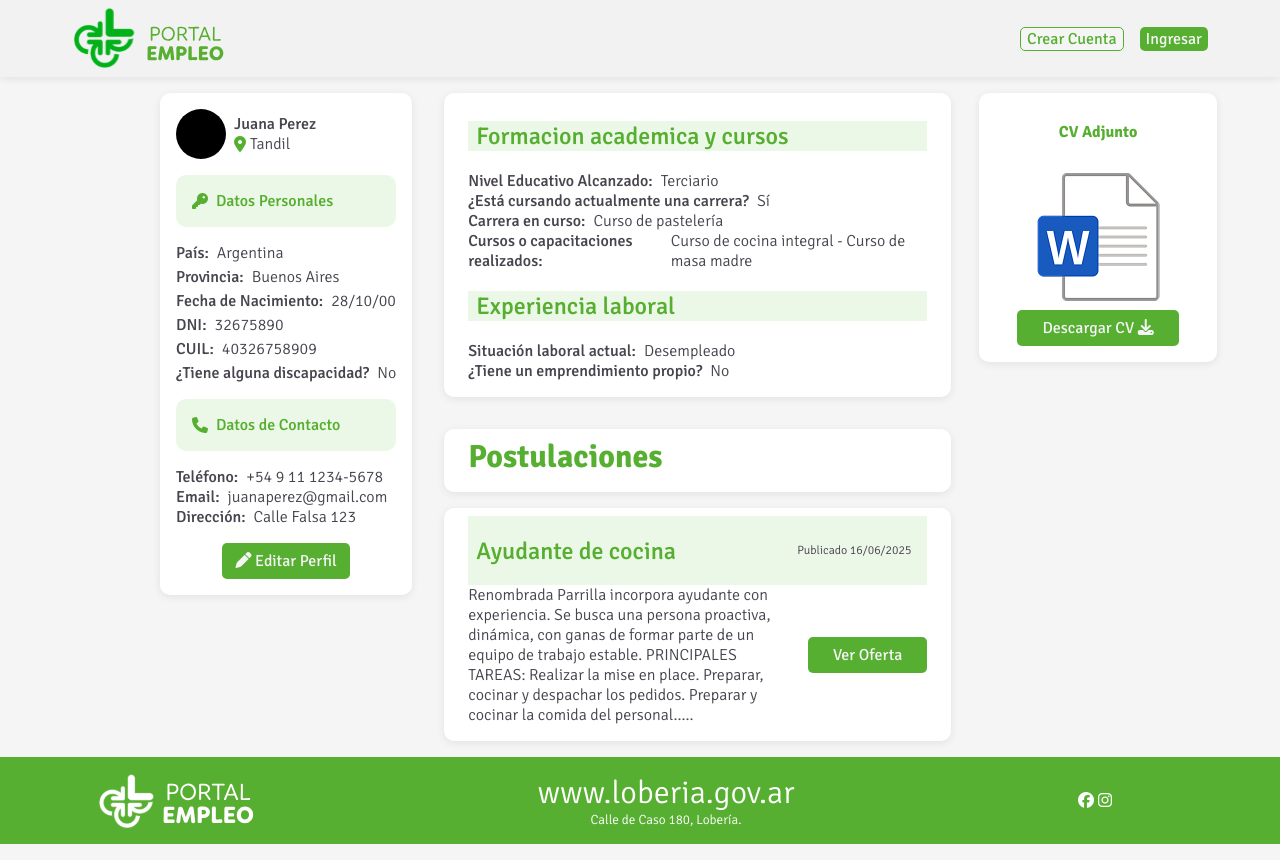
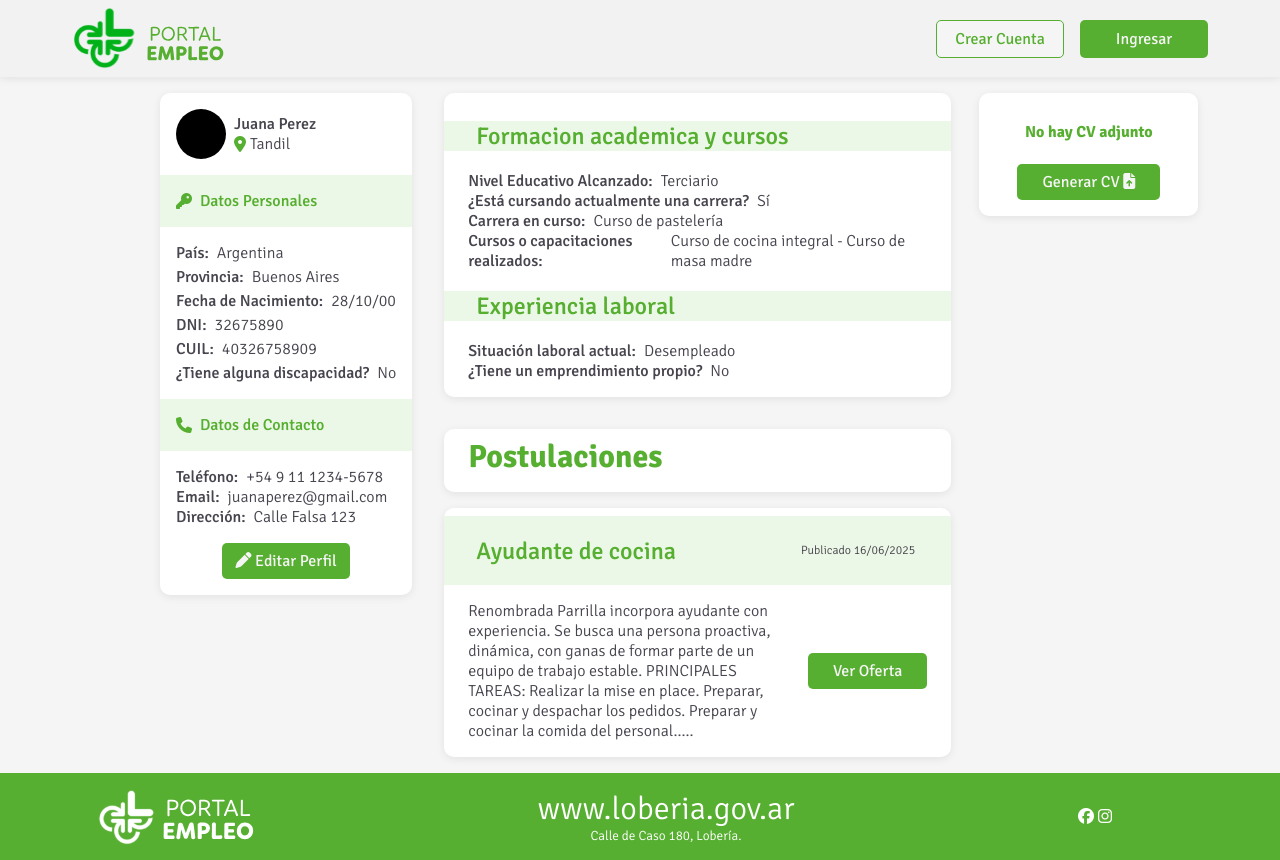
Before and after one commit to Luciana444/PortalEmpleoLoberiaPPS, an Angular app in the folder Frontend/portal-trabajo/: page /employee-profile in a window 1280 px wide. Built offline with nearby package versions, Linux system fonts and the light colour scheme; no server answers.

Commit message:
Agregado boton generar CV

```diff
--- a/Frontend/portal-trabajo/src/app/academic-background/academic-background.component.scss
+++ b/Frontend/portal-trabajo/src/app/academic-background/academic-background.component.scss
@@ -54,6 +54,12 @@ p, h5{
 .title-wrapper, .postulation-title{
     background-color: #ECF8E7;
     padding-left: 0.5rem;
+    margin-left: -2rem;
+    width: 120%;
+}
+
+.title-wrapper > h2, .postulation-title > h2{
+    margin-left: 2rem;
 }
 
 .postulation-title{
@@ -73,11 +79,16 @@ h2{
     align-items: center;
     flex-direction: row;
     justify-content: space-between;
+    padding-top: 1rem;
 }
 
 .postulation-date{
     margin-left: auto;
     color: $text-color;
     font-size: 0.75rem;
-    margin-right: 1rem;
+    margin-right: 5rem;
 }
+
+main, .postulations{
+    overflow: hidden;
+}
--- a/Frontend/portal-trabajo/src/app/attatch-cv/attatch-cv.component.html
+++ b/Frontend/portal-trabajo/src/app/attatch-cv/attatch-cv.component.html
@@ -1,4 +1,5 @@
 <div>
+    @if (hasCV) {
     <h4>CV Adjunto</h4>
 
     <img src="/word.png" alt="">
@@ -6,4 +7,12 @@
     <button>
         Descargar CV <i class="fa-solid fa-download"></i>
     </button>
+    } @else {
+    <h4>No hay CV adjunto</h4>
+
+    <button>
+        Generar CV <i class="fa-solid fa-file-upload"></i>
+    </button>
+    }
+
 </div>
--- a/Frontend/portal-trabajo/src/app/attatch-cv/attatch-cv.component.ts
+++ b/Frontend/portal-trabajo/src/app/attatch-cv/attatch-cv.component.ts
@@ -7,5 +7,6 @@ import { Component } from '@angular/core';
   styleUrl: './attatch-cv.component.scss'
 })
 export class AttatchCvComponent {
+  hasCV = false;
 
 }
--- a/Frontend/portal-trabajo/src/app/header/header.component.scss
+++ b/Frontend/portal-trabajo/src/app/header/header.component.scss
@@ -66,9 +66,10 @@ button .logout{
     background-color: transparent;
 }
 
-
-
-
+button{
+    width: 8rem;
+    padding: 8px 2px;
+}
 
 @media (max-width: 600px) {
     .small-logo > svg {
--- a/Frontend/portal-trabajo/src/app/landing/landing.component.scss
+++ b/Frontend/portal-trabajo/src/app/landing/landing.component.scss
@@ -1,5 +1,10 @@
 @use '../../styles.scss' as *;
 @use 'sass:color';
+
+button{
+    width: 8rem;
+    padding: 8px 2px;
+}
 
 .filter {
     display: flex;
@@ -17,10 +22,6 @@
     cursor: pointer;
 }
 
-button{
-    width: 8rem;
-    padding: 8px 2px;
-}
 
 i{
     color: $green;
--- a/Frontend/portal-trabajo/src/app/profile/profile.component.scss
+++ b/Frontend/portal-trabajo/src/app/profile/profile.component.scss
@@ -16,9 +16,10 @@
     text-align: start;
     margin-top: 1rem;
     margin-bottom: 1rem;
+    margin-left: -1rem;
     padding-left: 1rem;
     gap: 0.5rem;
-    border-radius: 10px;
+    width: 120%;
 }
 
 p{
@@ -81,6 +82,7 @@ p, h5{
     padding: 1rem;
     border-radius: 10px;
     box-shadow: 0 2px 8px rgba(0,0,0,0.08); // Added subtle shadow
+    overflow: hidden;
 }
 
 .profile-header{
```
Also changed, not shown: 1 other file (tests, documents, lock files or other folders).
